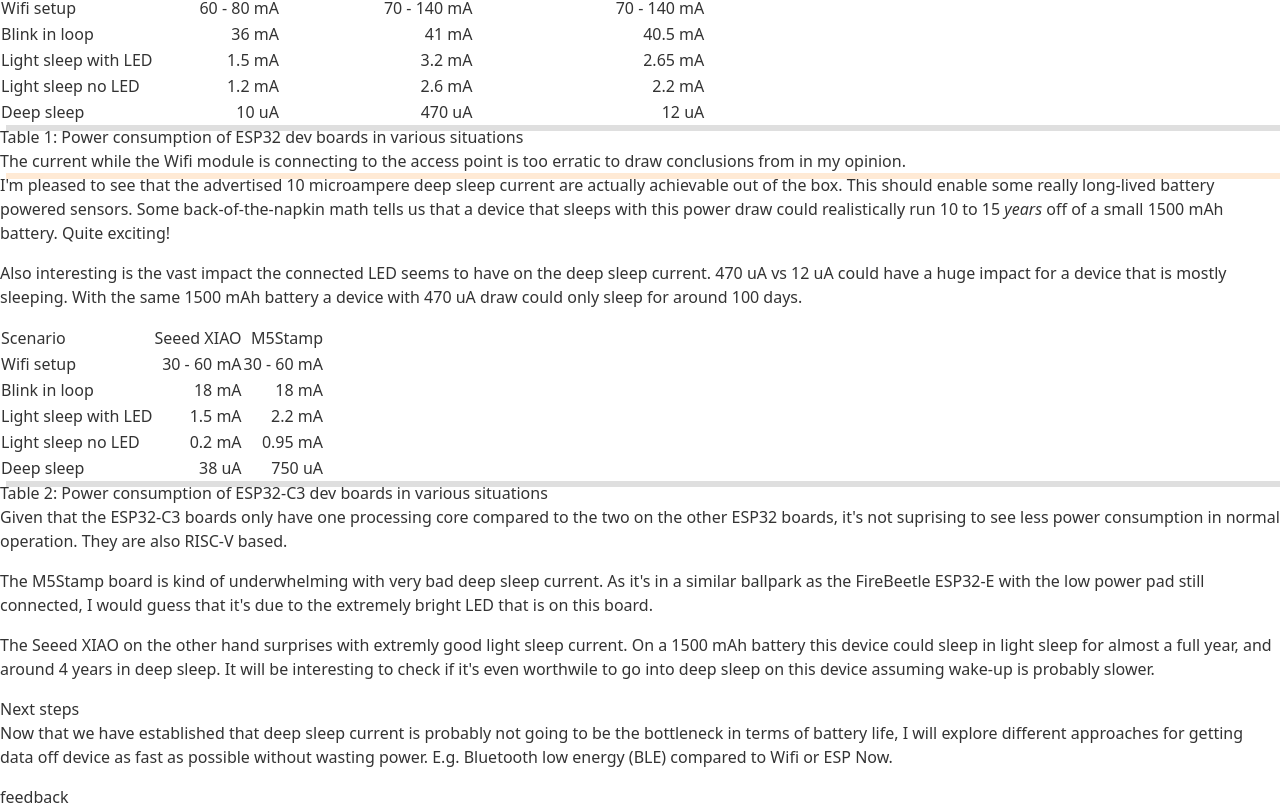
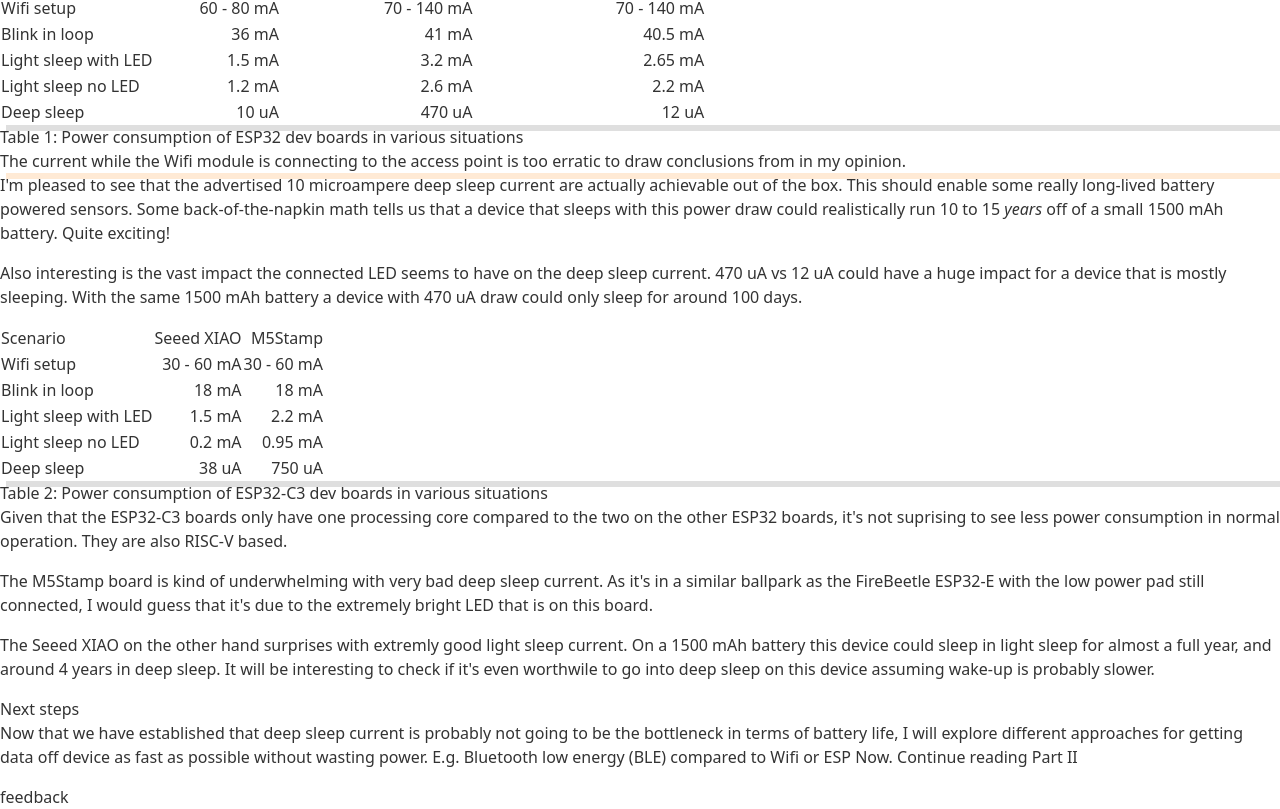
Before and after one commit to beingflo/marending.dev, a SvelteKit app: page /notes/esp-power in a window 1280 px wide. Shown: the part 831-1640 px from the top of the page. Built offline with nearby package versions, Linux system fonts and the light colour scheme.

Commit message:
[esp-power] Add link to next part

```diff
--- a/src/routes/notes/esp-power/+page.svelte
+++ b/src/routes/notes/esp-power/+page.svelte
@@ -104,6 +104,6 @@
 		>Now that we have established that deep sleep current is probably not going to be the bottleneck
 		in terms of battery life, I will explore different approaches for getting data off device as
 		fast as possible without wasting power. E.g. Bluetooth low energy (BLE) compared to Wifi or ESP
-		Now.
+		Now. <A href="/notes/esp-protocol">Continue reading Part II</A>
 	</P>
 </Note>
```
